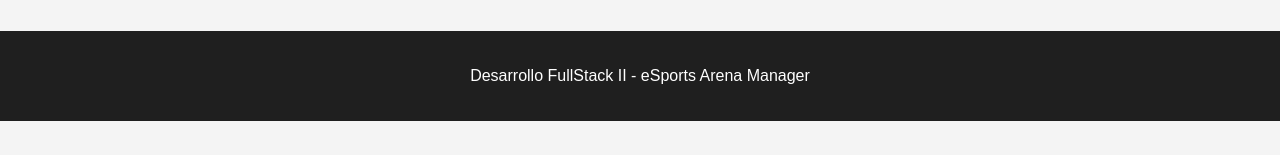
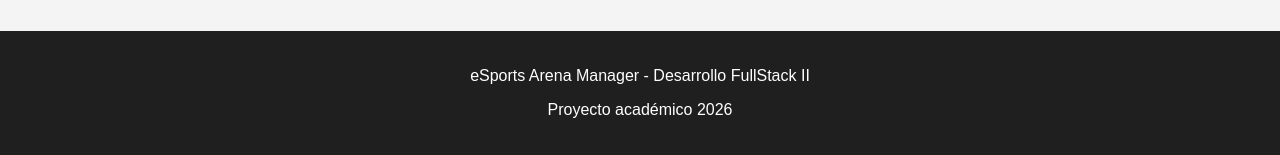
Before and after one commit to DanielSNZ/esports-arena-frontend, a plain HTML site: page index.html in a window 1280 px wide. Shown: the part 1841-1996 px from the top of the page. Before the commit the page ends 1962 px from the top, so only its background shows below. Drawn offline with Linux system fonts and the light colour scheme.

Commit message:
Mejora footer de la pagina principal

```diff
--- a/index.html
+++ b/index.html
@@ -81,7 +81,8 @@
     </main>
 
     <footer>
-        <p>Desarrollo FullStack II - eSports Arena Manager</p>
+    <p>eSports Arena Manager - Desarrollo FullStack II</p>
+    <p>Proyecto académico 2026</p>
     </footer>
     <script src="js/perfil.js"></script>
 
```
